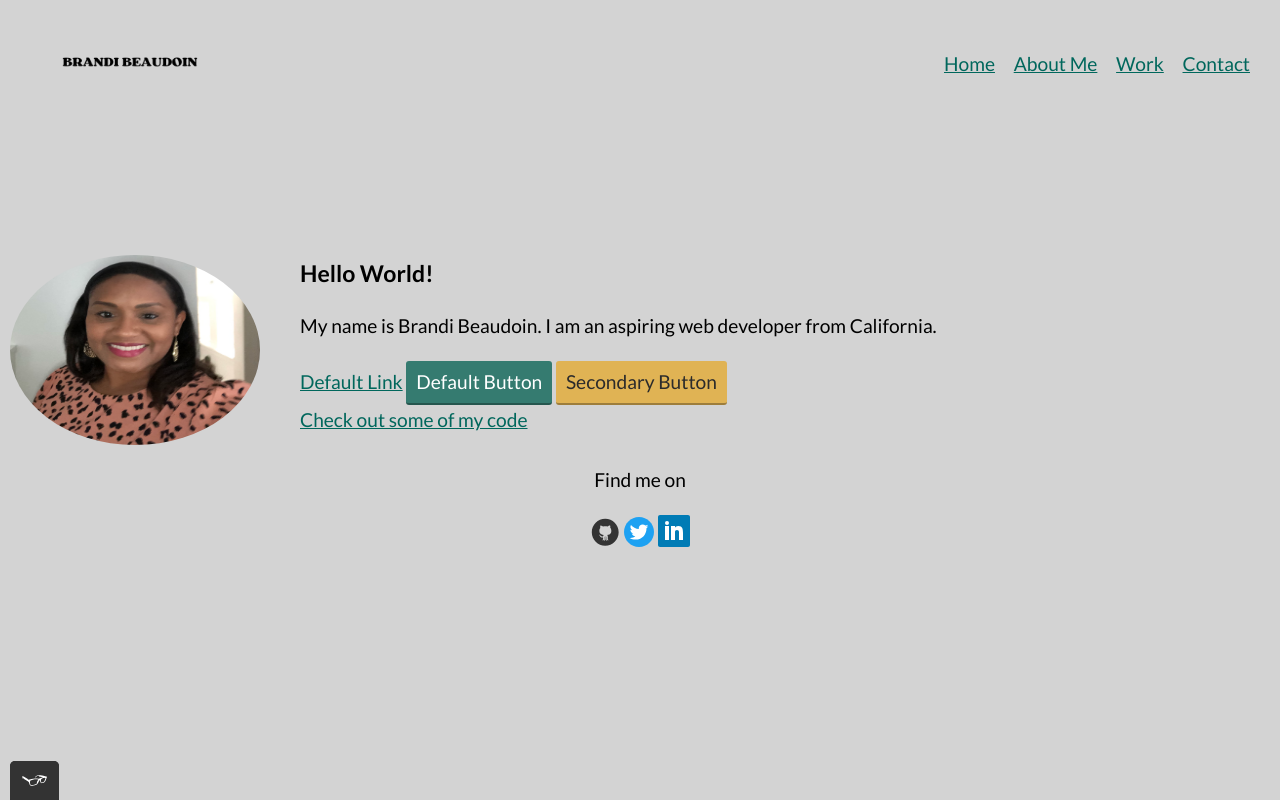
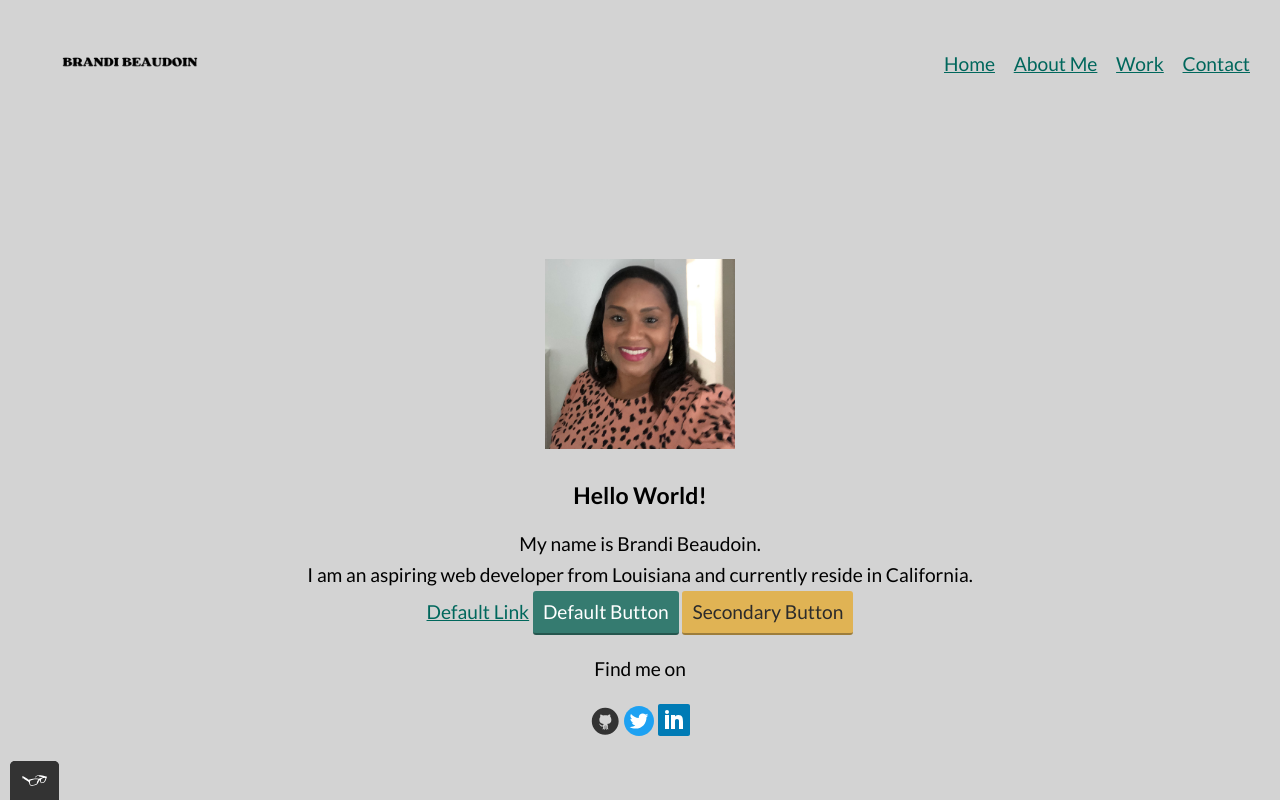
Before and after one commit to branbeau/portfolio-website, a plain HTML site: page index.html in a window 1280 px wide. Drawn offline with nearby package versions, Linux system fonts and the light colour scheme.

Commit message:
Updated/index.html

```diff
--- a/index.html
+++ b/index.html
@@ -19,7 +19,6 @@
 </head>
 
 <body>
-    <div>
     <header class="page-header">
         <img src="img/Brandi%20Beaudoin%20Logo-1.png" alt="logo" class="page-header__item" width="190" height="190" />
         <nav class="main-navigation page-header__item">
@@ -39,22 +38,28 @@
             </ul>
         </nav>
     </header>
+    <div class="container">
+        <div class="profile">
+            <p style="text-align: center;"><img src="img/Brandi%20Beaudoin.jpg" alt="profile_portrait" width="190" height="190" />
+                <div style="text-align: center;">
+                    <h1 style="text-align: center;"> Hello World!</h1>
+                    My name is Brandi Beaudoin.
+                    <br>I am an aspiring <span>web</span> developer from Louisiana and currently reside in California.
                 </div>
-    <div class="profile">
-        <img src="img/Brandi%20Beaudoin.jpg" class="profile__portrait" alt="Brandi Beaudoin Portrait" width="190" height="190" />
-        <h1>Hello World!</h1>
-        <p>My name is Brandi Beaudoin. I am an aspiring <span>web</span> developer from California.</p>
         </div>
-    <div>
+        <div style="text-align:center;">
             <a href="#">Default Link</a>
             <button type="button">Default Button</button>
             <button class="button__secondary">Secondary Button</button>
         </div>
-    <a href="#">Check out some of my code</a>
+    </div>
+   </div>
+        <div>
         <footer class="page-footer">
             <p>Find me on</p>
             <div class="social-media">
-            <img src="img/github_icon.svg" alt="Github" width="30" height="30" /> <img src="img/twitter_icon.svg" alt="Twitter" width="30" height="30"> <img src="img/linkedin_icon.svg" alt="linkedin">
+                <img src="img/github_icon.svg" alt="Github" width="30" height="30" /> <img src="img/twitter_icon.svg" alt="Twitter" width="30" height="30" /> <img src="img/linkedin_icon.svg" alt="linkedin">
+            </div>
     </div>
     </footer>
     <script src="js/tota11y.min.js"></script>
```
Lines whose indentation alone changed are shown as unchanged.
